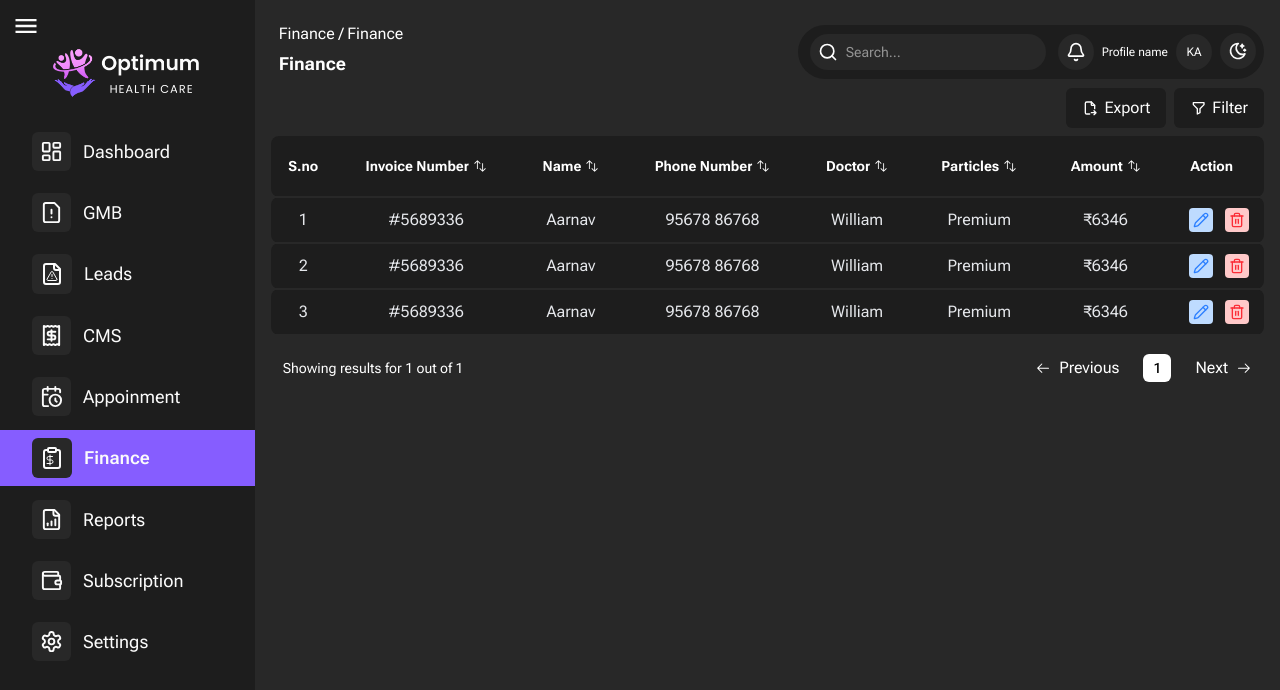
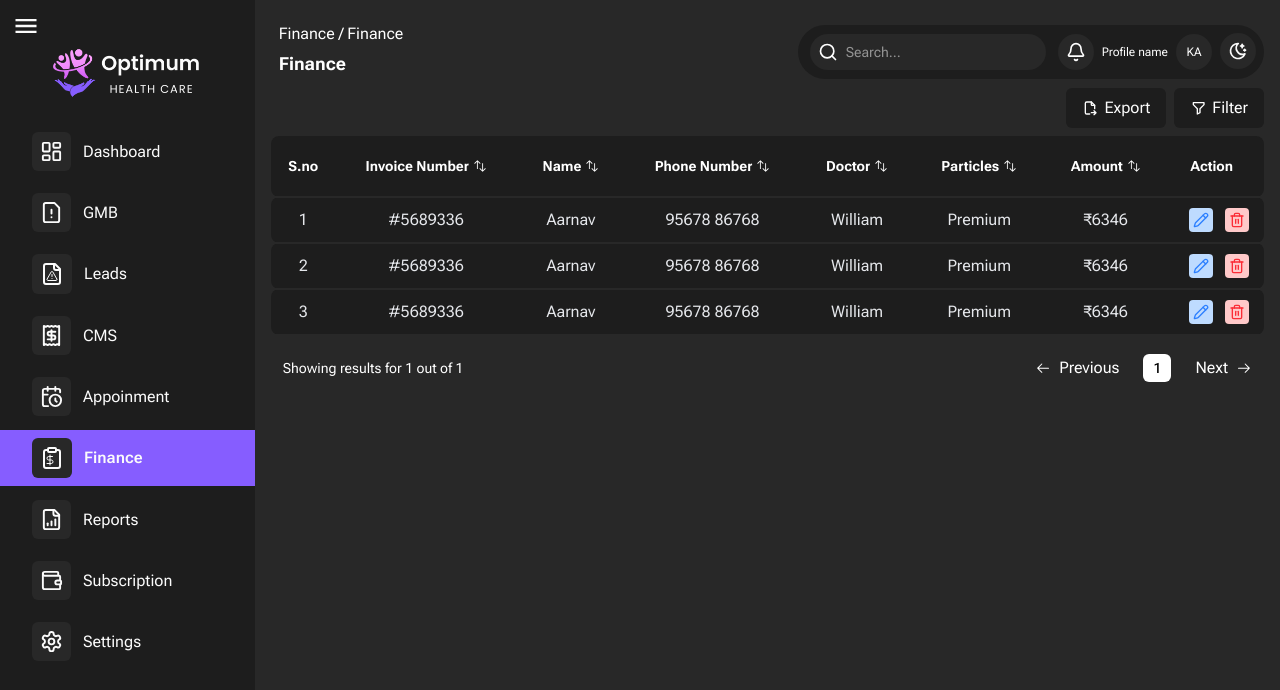
Before and after one commit to Vishvanath2005/Optimum-HealthCare, a React (Vite) app: page /finance in a window 1280 px wide. Shown: the top 690 px of the page. Built offline with nearby package versions, Linux system fonts and the light colour scheme.

Commit message:
layout font changed

```diff
--- a/src/pages/layout/Layout.jsx
+++ b/src/pages/layout/Layout.jsx
@@ -113,7 +113,7 @@ const Layout = () => {
                       {menu.icon}
                     </span>
                     <p
-                      className={`${open && `hidden`} font-layout-font text-lg`}
+                      className={`${open && `hidden`} font-layout-font text-base`}
                     >
                       {menu.title}
                     </p>
```
